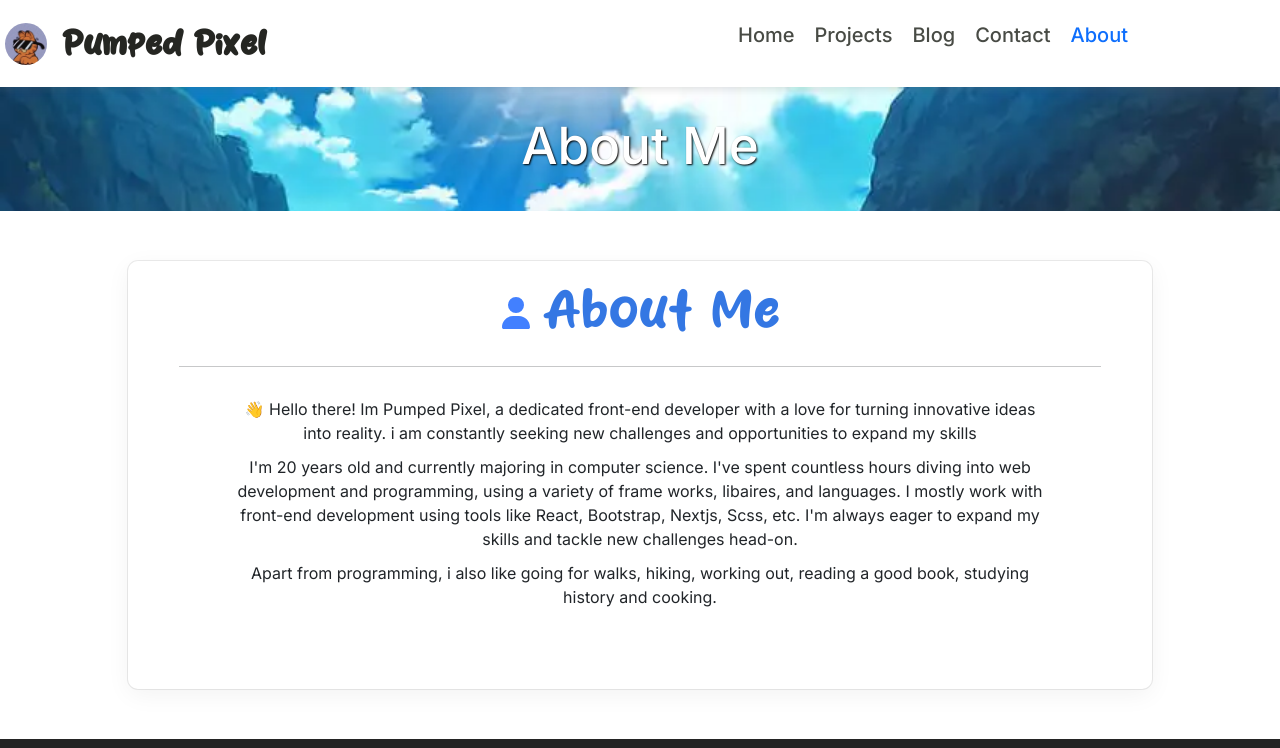
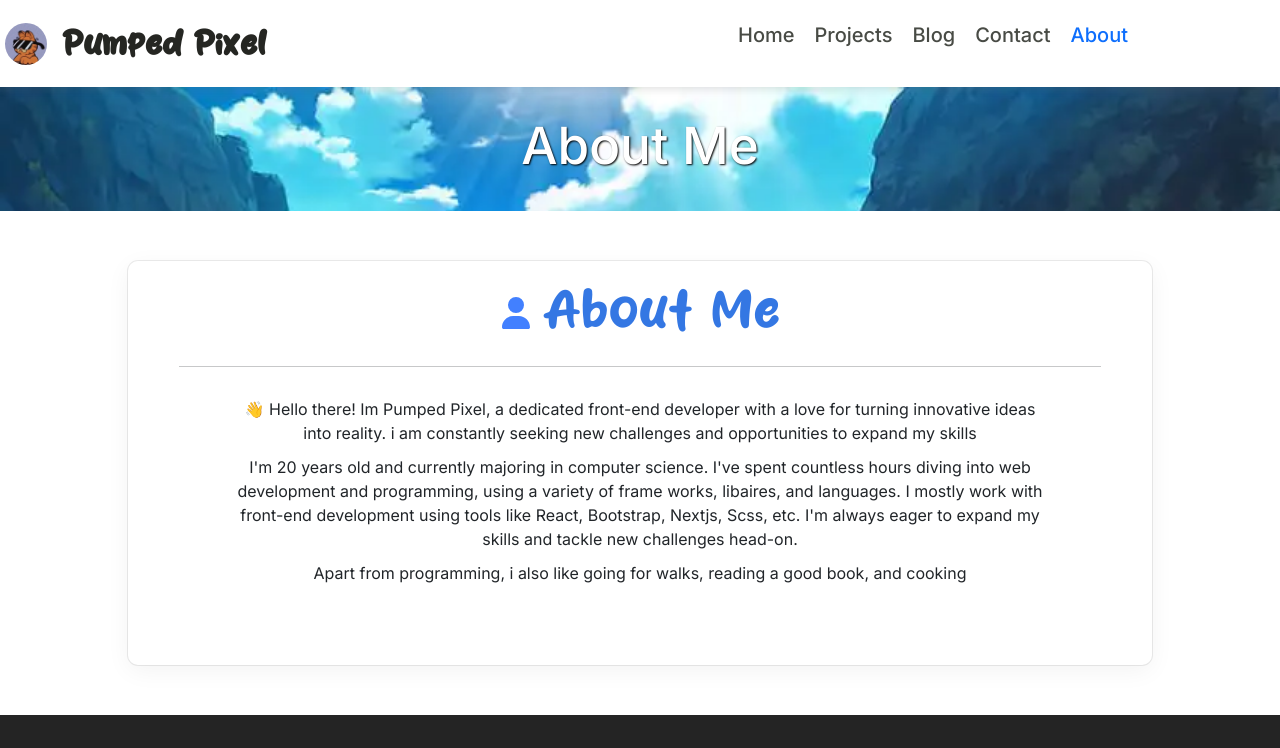
Before and after one commit to AtomicExpresso/developer-portfolio, a Next.js app: page /about in a window 1280 px wide. Shown: the top 748 px of the page. Built offline with nearby package versions, Linux system fonts and the light colour scheme.

Commit message:
fixed weird git issue

```diff
--- a/src/componets/About/aboutContent.tsx
+++ b/src/componets/About/aboutContent.tsx
@@ -13,7 +13,7 @@ const Paragraphs = [
   },
   {
     id: 3,
-    Para: "Apart from programming, i also like going for walks, hiking, working out, reading a good book, studying history and cooking."
+    Para: "Apart from programming, i also like going for walks, reading a good book, and cooking"
   }
 ]
 
```
